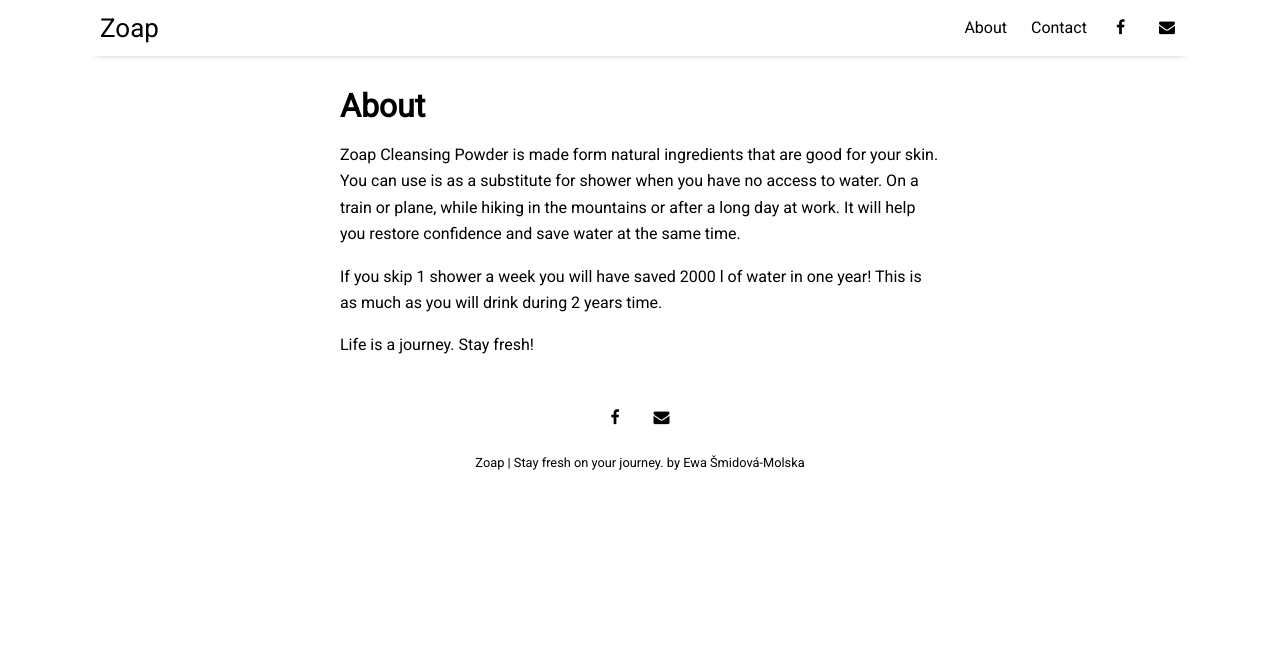
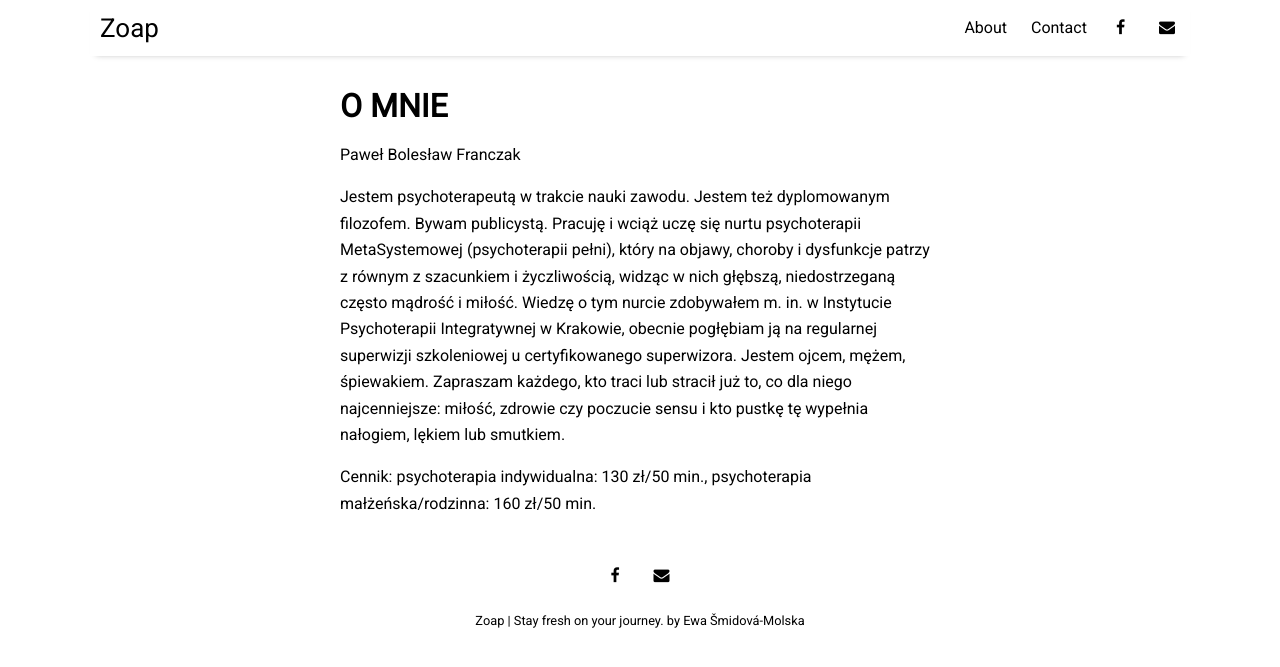
Before and after one commit to kmmolska/kmmolska.github.io, a Jekyll site: the page built from pages/about.md, in a window 1280 px wide. Shown: the top 667 px of the page. Built offline with Jekyll 4.4.1, drawn with Linux system fonts in a browser that asks for light colours; nearby versions of some CDN libraries.

Commit message:
Update about.md

```diff
--- a/pages/about.md
+++ b/pages/about.md
@@ -1,10 +1,14 @@
 ---
 layout: misc
-title: About
+title: O MNIE
 ---
 
-Zoap Cleansing Powder is made form natural ingredients that are good for your skin. You can use is as a substitute for shower when you have no access to water. On a train or plane, while hiking in the mountains or after a long day at work. It will help you restore confidence and save water at the same time.
+Paweł Bolesław Franczak
 
-If you skip 1 shower a week you will have saved 2000 l of water in one year! This is as much as you will drink during 2 years time.
+Jestem psychoterapeutą w trakcie nauki zawodu. Jestem też dyplomowanym filozofem. Bywam publicystą.
+Pracuję i wciąż uczę się nurtu psychoterapii MetaSystemowej (psychoterapii pełni), który na objawy, choroby i dysfunkcje patrzy z równym z szacunkiem i życzliwością, widząc w nich głębszą, niedostrzeganą często mądrość i miłość.
+Wiedzę o tym nurcie zdobywałem m. in. w Instytucie Psychoterapii Integratywnej w Krakowie, obecnie pogłębiam ją na regularnej superwizji szkoleniowej u certyfikowanego superwizora.
+Jestem ojcem, mężem, śpiewakiem.
+Zapraszam każdego, kto traci lub stracił już to, co dla niego najcenniejsze: miłość, zdrowie czy poczucie sensu i kto pustkę tę wypełnia nałogiem, lękiem lub smutkiem.
 
-Life is a journey. Stay fresh!
+Cennik: psychoterapia indywidualna: 130 zł/50 min., psychoterapia małżeńska/rodzinna: 160 zł/50 min.
```
